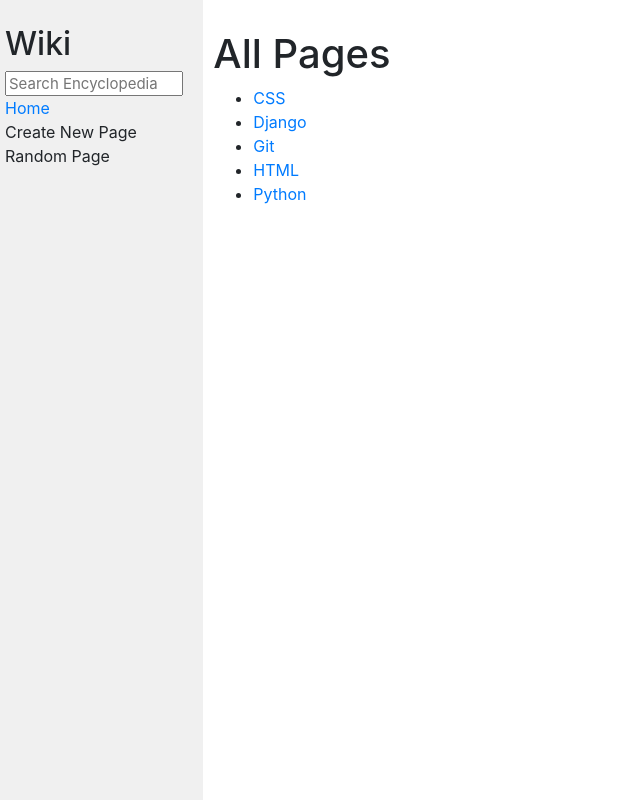
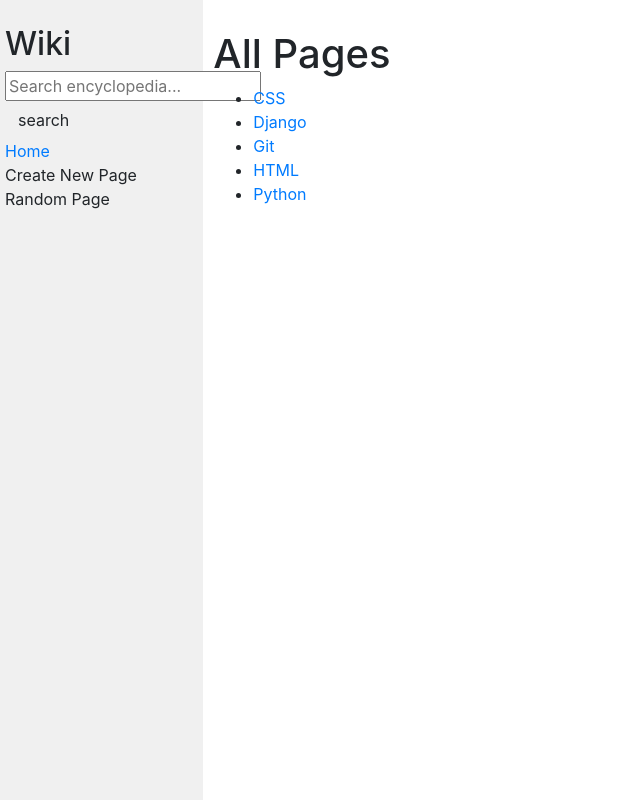
Before and after one commit to SBMOYO/wiki, a Django app: page / in a window 1280 px wide. Shown: the whole page, without its empty margins (0-640 px from the left). Run offline with Django 3.2, Linux system fonts and the light colour scheme; some libraries are stand-ins or nearby versions.

Commit message:
created a search view

```diff
--- a/encyclopedia/templates/encyclopedia/layout.html
+++ b/encyclopedia/templates/encyclopedia/layout.html
@@ -12,8 +12,10 @@
         <div class="row">
             <div class="sidebar col-lg-2 col-md-3">
                 <h2>Wiki</h2>
-                <form>
-                    <input class="search" type="text" name="q" placeholder="Search Encyclopedia">
+                <form href="{% url 'search_title' %}" method="post">
+                    {% csrf_token %}
+                    {{ form }}
+                    <button type="submit" value="submit" class="btn">search</button>
                 </form>
                 <div>
                     <a href="{% url 'index' %}">Home</a>
--- a/encyclopedia/urls.py
+++ b/encyclopedia/urls.py
@@ -4,5 +4,6 @@
 
 urlpatterns = [
     path("", views.index, name="index"),
-    path("<str:title>", views.get_title, name="get_title")
+    path("<str:title>", views.get_title, name="get_title"),
+    path("search", views.search, name="search_title")
 ]
--- a/encyclopedia/views.py
+++ b/encyclopedia/views.py
@@ -1,13 +1,20 @@
 from django.shortcuts import render, HttpResponse
+from django import forms
 import markdown
 
 from . import util
 
 
+class Search(forms.Form):
+    q = forms.CharField(label='', widget=forms.TextInput(attrs={'placeholder': 'Search encyclopedia...'}))
+
+
 def index(request):
     return render(request, "encyclopedia/index.html", {
-        "entries": util.list_entries()
+        "entries": util.list_entries(),
+        "form": Search()
     })
+
 
 def get_title(request, title):
     content = util.get_entry(title)
@@ -20,3 +27,11 @@
         "title": title,
         "content": content
     })
+
+
+def search(request):
+
+    if request.method == 'POST':
+        form = search(request.POST)
+        if form.is_valid():
+            q = form.cleaned_data['q']
```
Also changed, not shown: encyclopedia/templates/encyclopedia/search.html (added, +11 -0 lines).
